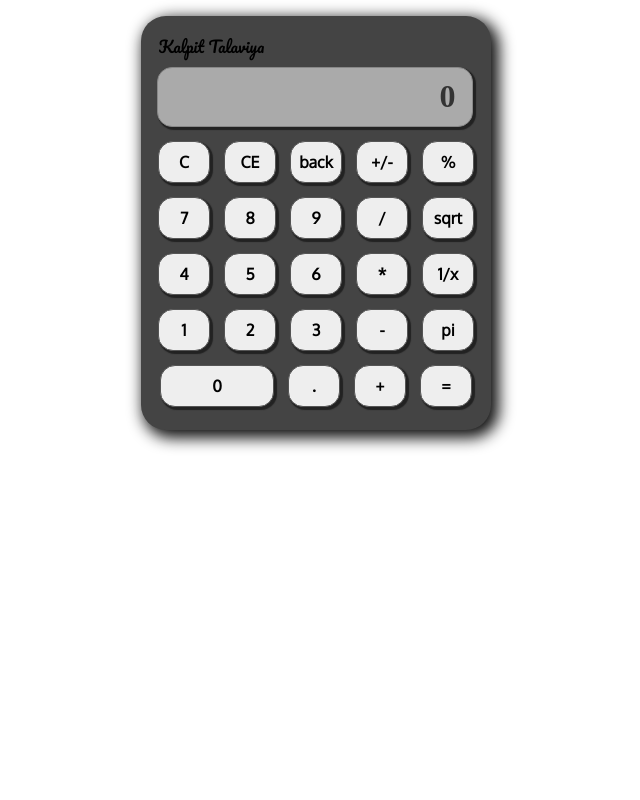
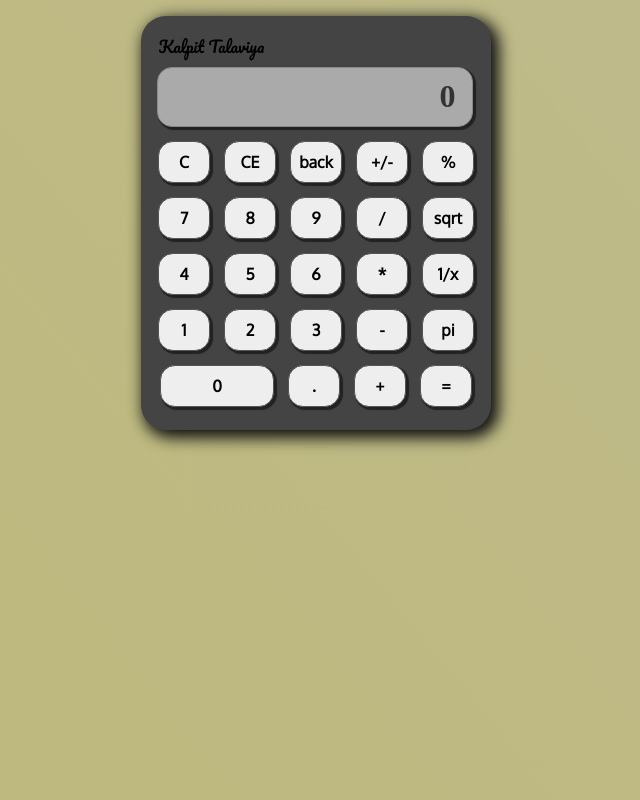
Before and after one commit to MrTalaviya/Kalpit_Calculator.com, a plain HTML site: page index.html in a window 1280 px wide. Shown: the whole page, without its empty margins (324-964 px from the left). Drawn offline with nearby package versions, Linux system fonts and the light colour scheme; a web font is replaced by a local one.

Commit message:
Update style.css

```diff
--- a/style.css
+++ b/style.css
@@ -4,7 +4,7 @@ body {
   /* background-color: darkkhaki; */
   /* animation: AnimationName 0s ease infinite; */
 
-/*    background: linear-gradient(51deg, #bdb76b, #bfbc9c, #23231a); */
+    background: linear-gradient(51deg, #bdb76b, #bfbc9c, #23231a);
     background-size: 600% 600%;
 
     -webkit-animation: AnimationName 0s ease infinite;
```
